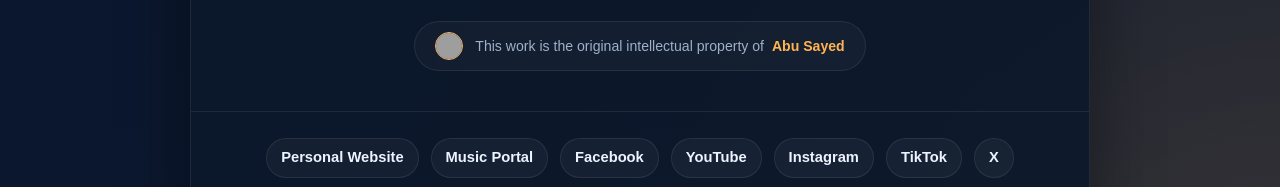
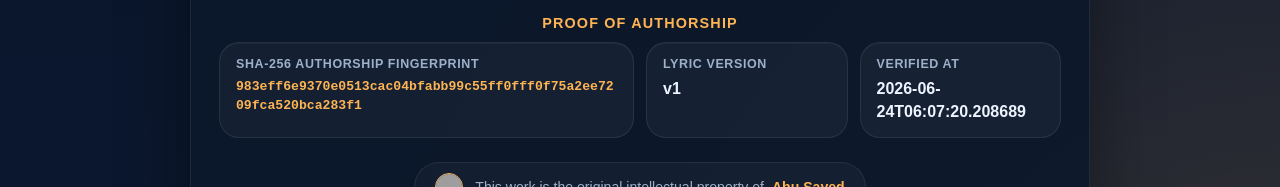
Before and after one commit to ImAbuSayed/fuego-de-seda, a plain HTML site: page index.html in a window 1280 px wide. Shown: the part 2607-2794 px from the top of the page. Drawn offline with Linux system fonts and the light colour scheme; grey boxes are pictures that could not be loaded.

Commit message:
feat: update song assets v1 with signed GPG commit [verified]

```diff
--- a/index.html
+++ b/index.html
@@ -14,9 +14,9 @@
     <meta name="keywords" content="Fuego de seda, Abu Sayed lyrics, original song lyrics, Abu Sayed original song, Abu Sayed lyricist, Abu Sayed composer, Abu Sayed songwriter, official lyrics">
     <meta name="robots" content="index,follow,max-snippet:-1,max-image-preview:large,max-video-preview:-1">
     <meta name="referrer" content="strict-origin-when-cross-origin">
-    <meta name="description" content="Abu Sayed&#x27;s original song &#x27;Fuego de seda&#x27; official lyrics. Explore the depth of this composition, written and owned by Abu Sayed.">
+    <meta name="description" content="Full lyrics for &#x27;Fuego de seda&#x27; by Abu Sayed. An original composition, lyrics, and production by Abu Sayed.">
     <meta property="og:title" content="Fuego de seda - Original Lyrics by Abu Sayed">
-    <meta property="og:description" content="Abu Sayed&#x27;s original song &#x27;Fuego de seda&#x27; official lyrics. Explore the depth of this composition, written and owned by Abu Sayed.">
+    <meta property="og:description" content="Full lyrics for &#x27;Fuego de seda&#x27; by Abu Sayed. An original composition, lyrics, and production by Abu Sayed.">
     <meta property="og:type" content="music.song">
     <meta property="og:url" content="https://imabusayed.github.io/fuego-de-seda/">
     <meta property="og:site_name" content="Abu Sayed Music">
@@ -24,7 +24,7 @@
     <meta name="last-modified" content="2026-06-09 13:24:56">
     <meta name="twitter:card" content="summary_large_image">
     <meta name="twitter:title" content="Fuego de seda - Original Lyrics by Abu Sayed">
-    <meta name="twitter:description" content="Abu Sayed&#x27;s original song &#x27;Fuego de seda&#x27; official lyrics. Explore the depth of this composition, written and owned by Abu Sayed.">
+    <meta name="twitter:description" content="Full lyrics for &#x27;Fuego de seda&#x27; by Abu Sayed. An original composition, lyrics, and production by Abu Sayed.">
     <link rel="canonical" href="https://imabusayed.github.io/fuego-de-seda/">
     <link rel="sitemap" type="application/xml" title="Sitemap" href="https://imabusayed.github.io/fuego-de-seda/sitemap.xml">
     <link rel="author" href="https://github.com/ImAbuSayed">
@@ -100,7 +100,7 @@
       "@id": "https://imabusayed.github.io/fuego-de-seda#webpage",
       "url": "https://imabusayed.github.io/fuego-de-seda/",
       "name": "Fuego de seda - Original Lyrics by Abu Sayed",
-      "description": "Abu Sayed's original song 'Fuego de seda' official lyrics. Explore the depth of this composition, written and owned by Abu Sayed.",
+      "description": "Full lyrics for 'Fuego de seda' by Abu Sayed. An original composition, lyrics, and production by Abu Sayed.",
       "isPartOf": {
         "@id": "https://music.abusayed.com.bd/#website"
       },
@@ -617,6 +617,26 @@
                 </div>
             </div>
 
+            <div class="details-block">
+                <div class="details-title">Proof of Authorship</div>
+                <div class="meta-grid">
+
+            <div class="meta-card" style="grid-column: span 2;">
+                <span class="meta-label">SHA-256 Authorship Fingerprint</span>
+                <strong style="word-break: break-all; font-family: monospace; font-size: 0.82rem; color: var(--accent);">983eff6e9370e0513cac04bfabb99c55ff0fff0f75a2ee7209fca520bca283f1</strong>
+            </div>
+            <div class="meta-card">
+                <span class="meta-label">Lyric Version</span>
+                <strong>v1</strong>
+            </div>
+            <div class="meta-card">
+                <span class="meta-label">Verified At</span>
+                <strong>2026-06-24T06:07:20.208689</strong>
+            </div>
+
+                </div>
+            </div>
+
             <div style="text-align: center;">
                 <div class="copyright-attribution-profile-card">
                     <img src="https://encrypted-tbn0.gstatic.com/images?q=tbn:ANd9GcQvEV_0J1Bu0dhUhOUIO0jW6C1QudSf71LJUw3E6pv6lQkQmGWrGORMJHTcs8pug_PyMbptFe2om4_PvqMqzEbpVCL3XnL89rAXYSnlJw&s=10" alt="Singer Abu Sayed">
```
Also changed, not shown: excerpts/Bridge-Preview.txt (added), excerpts/Chorus-Preview.txt (added), excerpts/Final-Chorus-Preview.txt (added), excerpts/Hook-Preview.txt (added), excerpts/Pre-Chorus-2-Preview.txt (added), excerpts/Pre-Chorus-3-Preview.txt (added), excerpts/Pre-Chorus-Preview.txt (added), excerpts/Verse-1-Preview.txt (added), excerpts/Verse-2-Preview.txt (added), excerpts/Verse-3-Preview.txt (added), hashes.txt (added), llms.txt, lyrics_backup/2026-06-24_fuego-de-seda-v1.txt (added), manifest.json (added), 1 other file.
